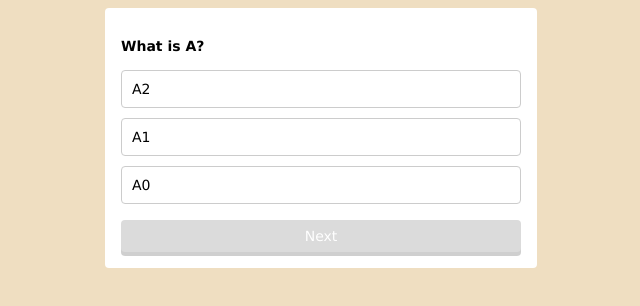
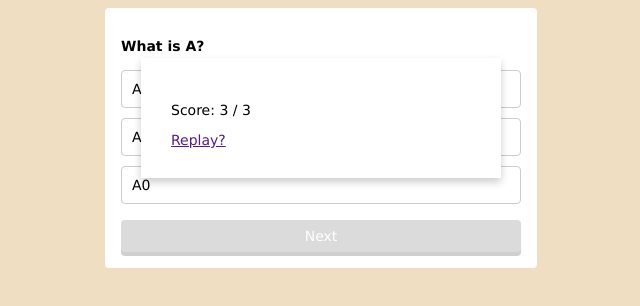
Before and after one commit to Ryo-15/MyQuizApp, a plain HTML site: page index.html in a window 1280 px wide. Shown: the whole page, without its empty margins (319-959 px from the left). Drawn offline with Linux system fonts and the light colour scheme.

Commit message:
[finish]quiz_js_lesson_17

```diff
--- a/css/styles.css
+++ b/css/styles.css
@@ -10,6 +10,7 @@ body {
   background: #fff;
   border-radius: 4px;
   padding: 16px;
+  position: relative;
 }
 
 #question {
@@ -72,3 +73,15 @@ body {
   box-shadow: 0 4px 0 #bbb;
   opacity: 0.7;
 }
+
+#result {
+  position: absolute;
+  width: 300px;
+  background: #fff;
+  padding: 30px;
+  box-shadow: 0 4px 8px rgba(0, 0, 0, 0.2);
+  top: 50px;
+  left: 0;
+  right: 0;
+  margin: 0 auto;
+}
--- a/index.html
+++ b/index.html
@@ -11,6 +11,11 @@
     <p id="question"></p>
     <ul id="choices"></ul>
     <div id="btn" class="disabled">Next</div>
+
+    <section id="result">
+      <p>Score: 3 / 3</p>
+      <a href="">Replay?</a>
+    </section>
   </section>
   <script src="js/main.js"></script>
 </body>
```
